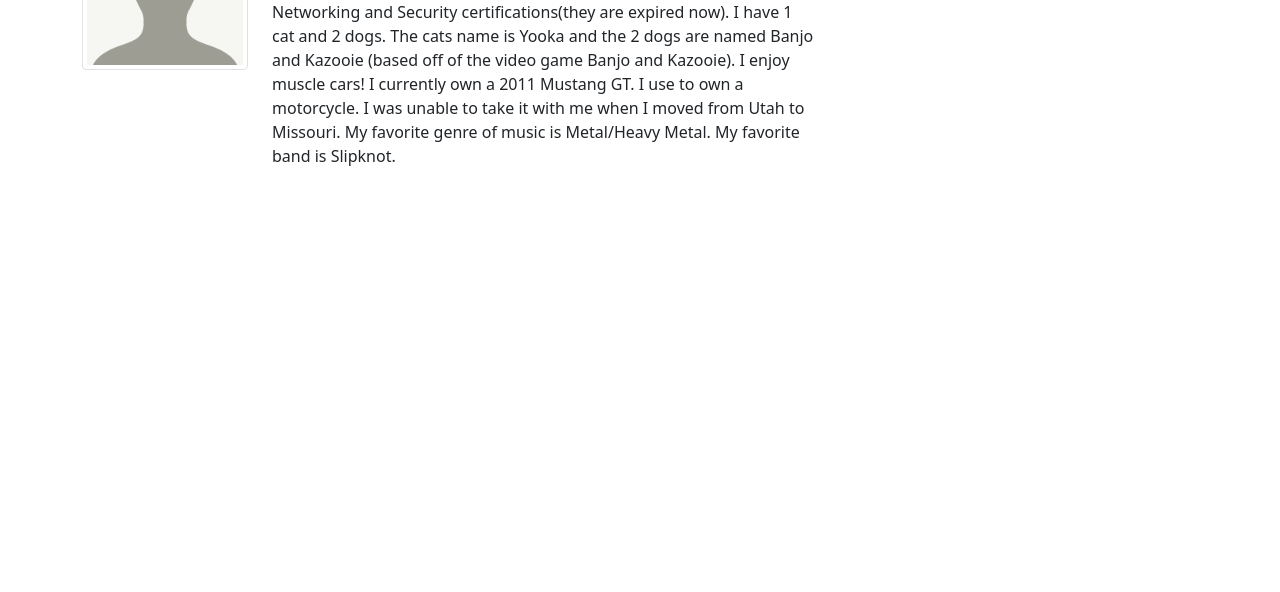
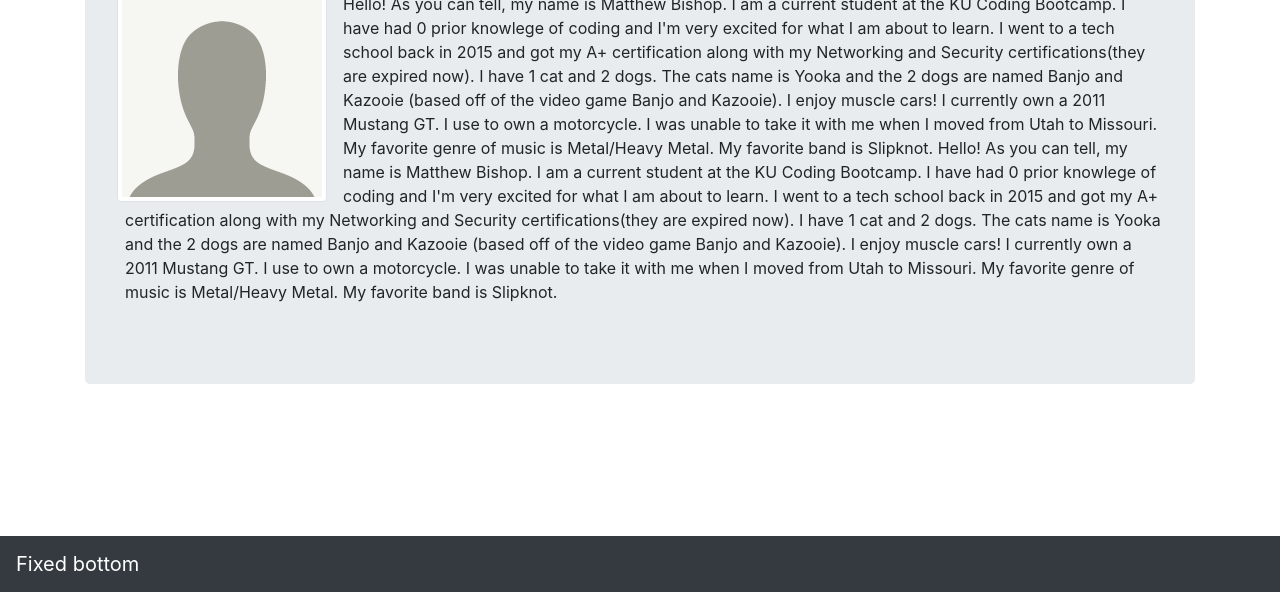
Before and after one commit to mtbishop/02-CSS-bootstrap, a plain HTML site: page index.html in a window 1280 px wide. Shown: the part 208-800 px from the top of the page. Drawn offline with nearby package versions, Linux system fonts and the light colour scheme.

Commit message:
added headers and footers and images to portfolio

```diff
--- a/index.html
+++ b/index.html
@@ -4,28 +4,23 @@
 <head>
     <meta charset="UTF-8" />
     <meta name="viewport" content="width=device-width, initial-scale=1.0" />
-    <link href="https://cdn.jsdelivr.net/npm/bootstrap@5.0.0-beta1/dist/css/bootstrap.min.css" rel="stylesheet"
-        integrity="sha384-giJF6kkoqNQ00vy+HMDP7azOuL0xtbfIcaT9wjKHr8RbDVddVHyTfAAsrekwKmP1" crossorigin="anonymous" />
+    <link rel="stylesheet" href="https://cdn.jsdelivr.net/npm/bootstrap@4.5.3/dist/css/bootstrap.min.css"
+        integrity="sha384-TX8t27EcRE3e/ihU7zmQxVncDAy5uIKz4rEkgIXeMed4M0jlfIDPvg6uqKI2xXr2" crossorigin="anonymous">
     <title>Document</title>
 </head>
 
 <body>
-    <section class = "container">
-        <div class="row">
-            <div class="col-md-12">
     <header>
         <nav class="navbar navbar-expand-md navbar-light bg-light">
             <a class="navbar-brand">Matthew Bishop</a>
-                        <button class="navbar-toggler" type="button" data-toggle="collapse"
-                            data-target="#navbarSupportedContent" aria-controls="navbarSupportedContent"
-                            aria-expanded="false" aria-label="Toggle navigation">
+            <button class="navbar-toggler" type="button" data-toggle="collapse" data-target="#navbarSupportedContent"
+                aria-controls="navbarSupportedContent" aria-expanded="false" aria-label="Toggle navigation">
                 <span class="navbar-toggler-icon"></span>
             </button>
             <div class="collapse navbar-collapse" id="navbarSupportedContent">
                 <ul class="navbar-nav ml-auto">
                     <li class="nav-item active">
-                                    <a class="nav-link" href="index.html">About <span
-                                            class="sr-only">(current)</span></a>
+                        <a class="nav-link" href="index.html">About <span class="sr-only">(current)</span></a>
                     </li>
                     <li class="nav-item">
                         <a class="nav-link" href="portfolio.html">Portfolio</a>
@@ -36,25 +31,55 @@
             </div>
         </nav>
     </header>
-            </div>
-        </div>
+
+    <section class="container">
+        <!-- add image to container -->
+        <div class="jumbotron mt-4">
             <div class="row">
                 <div class="col-md-9">
                     <h1>About Me</h1>
                 </div>
             </div>
             <div class="row">
-            <div class="col-md-2">
-                <img src="Assets/Images/200x200 stock image.png" class="img-thumbnail" alt="default-profile-picture">
-            </div>
-            <div class="col-md-6">
-                <p>Hello! As you can tell, my name is Matthew Bishop. I am a current student at the KU Coding Bootcamp. I have had 0 prior knowlege of coding and I'm very excited for what I am about to learn.
-                    I went to a tech school back in 2015 and got my A+ certification along with my Networking and Security certifications(they are expired now).
-                    I have 1 cat and 2 dogs. The cats name is Yooka and the 2 dogs are named Banjo and Kazooie (based off of the video game Banjo and Kazooie). I enjoy muscle cars! I currently own a 2011 Mustang GT. I use to
-                    own a motorcycle. I was unable to take it with me when I moved from Utah to Missouri. My favorite genre of music is Metal/Heavy Metal. My favorite band is Slipknot.
+                <div class="col-md-12">
+                    <img src="Assets/Images/200x200 stock image.png" class="mr-3 img-thumbnail float-left"
+                        alt="default-profile-picture">
+                    <p class="ml-2">Hello! As you can tell, my name is Matthew Bishop. I am a current student at the KU
+                        Coding
+                        Bootcamp.
+                        I have had 0 prior knowlege of coding and I'm very excited for what I am about to learn.
+                        I went to a tech school back in 2015 and got my A+ certification along with my Networking and
+                        Security certifications(they are expired now).
+                        I have 1 cat and 2 dogs. The cats name is Yooka and the 2 dogs are named Banjo and Kazooie
+                        (based
+                        off of the video game Banjo and Kazooie). I enjoy muscle cars! I currently own a 2011 Mustang
+                        GT. I
+                        use to
+                        own a motorcycle. I was unable to take it with me when I moved from Utah to Missouri. My
+                        favorite
+                        genre of music is Metal/Heavy Metal. My favorite band is Slipknot.
+                        Hello! As you can tell, my name is Matthew Bishop. I am a current student at the KU Coding
+                        Bootcamp.
+                        I have had 0 prior knowlege of coding and I'm very excited for what I am about to learn.
+                        I went to a tech school back in 2015 and got my A+ certification along with my Networking and
+                        Security certifications(they are expired now).
+                        I have 1 cat and 2 dogs. The cats name is Yooka and the 2 dogs are named Banjo and Kazooie
+                        (based
+                        off of the video game Banjo and Kazooie). I enjoy muscle cars! I currently own a 2011 Mustang
+                        GT. I
+                        use to
+                        own a motorcycle. I was unable to take it with me when I moved from Utah to Missouri. My
+                        favorite
+                        genre of music is Metal/Heavy Metal. My favorite band is Slipknot.
                     </p>
                 </div>
             </div>
+        </div>
+        <footer>
+            <nav class="navbar navbar-dark bg-dark fixed-bottom">
+                <a class="navbar-brand" href="#">Fixed bottom</a>
+            </nav>
+        </footer>
     </section>
 </body>
 
```
Also changed, not shown: contact.html (+28 -14 lines), portfolio.html (+62 -17 lines). Lines whose indentation alone changed are shown as unchanged.
